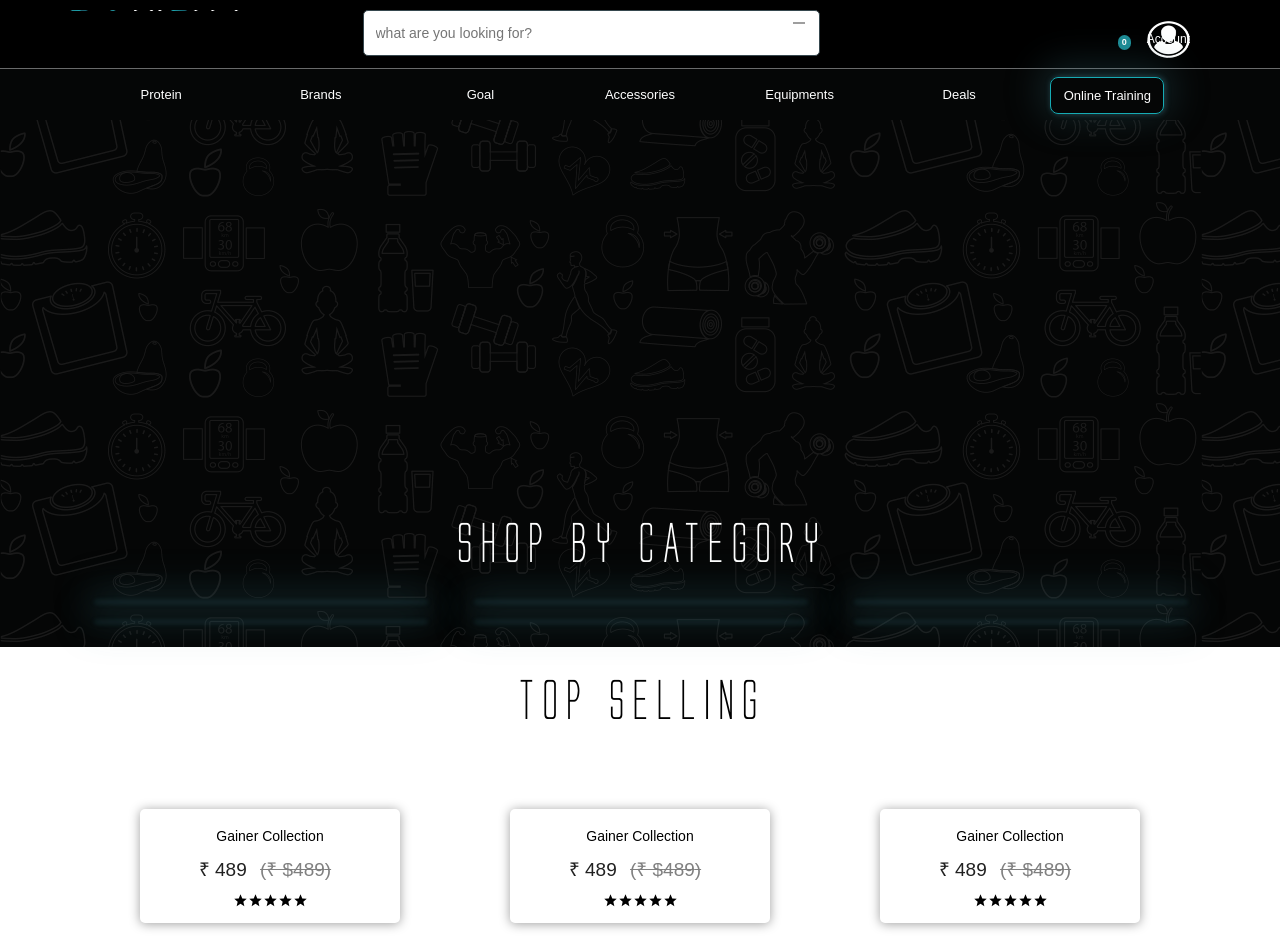
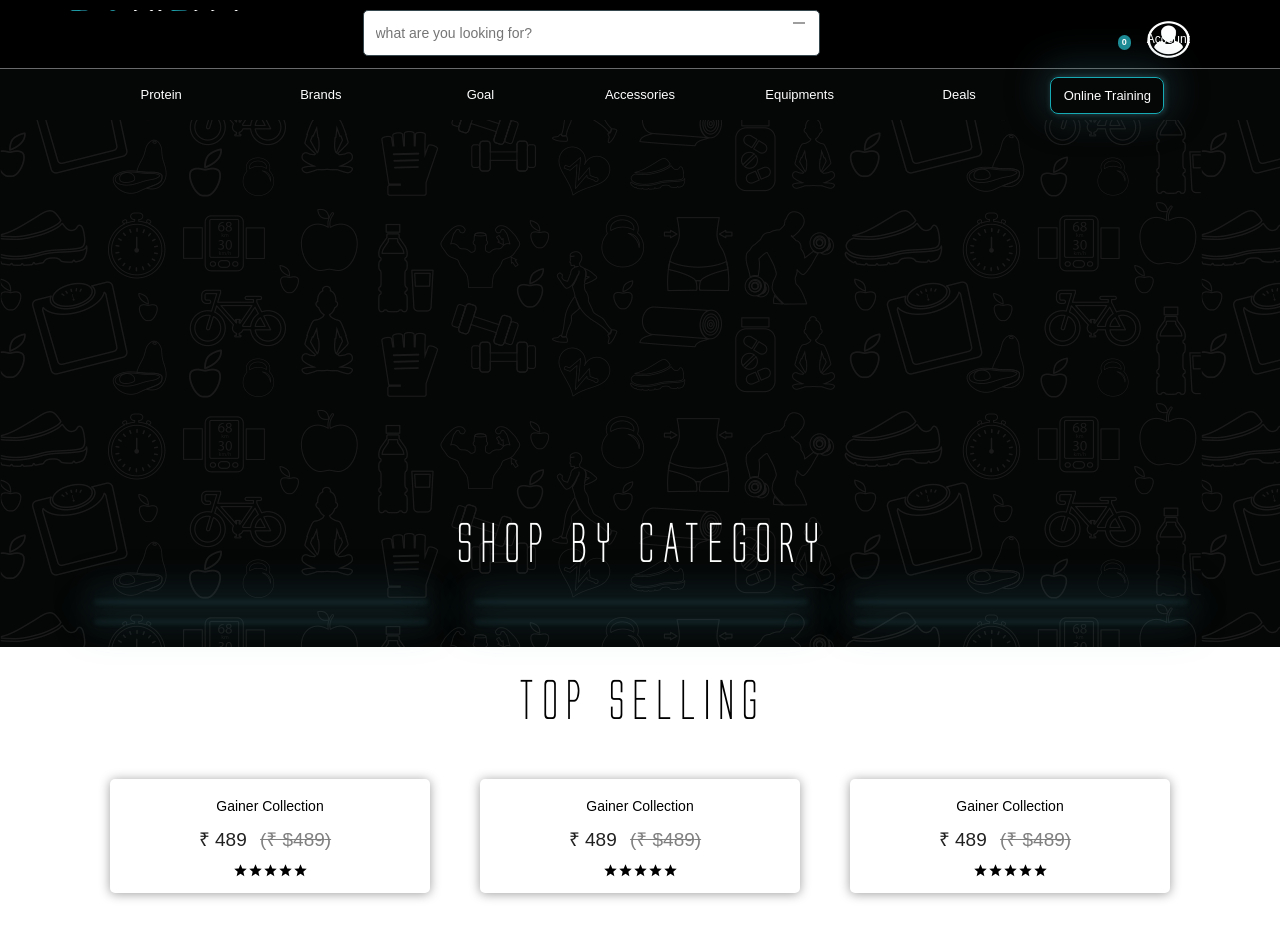
Before and after one commit to khushikukreti/livfitt, a Next.js app: page /Homepage in a window 1280 px wide. Shown: the top 952 px of the page. Built offline with nearby package versions, Linux system fonts and the light colour scheme; grey boxes are pictures that could not be loaded.

Commit message:
padding removed

```diff
--- a/styles/custom.css
+++ b/styles/custom.css
@@ -120,7 +120,7 @@
   padding-bottom: 30px;
 }
 .padd .item{
-  padding: 30px;
+  /* padding: 30px; */
 }
 .h1{
   font-family: 'alien-league';
```
